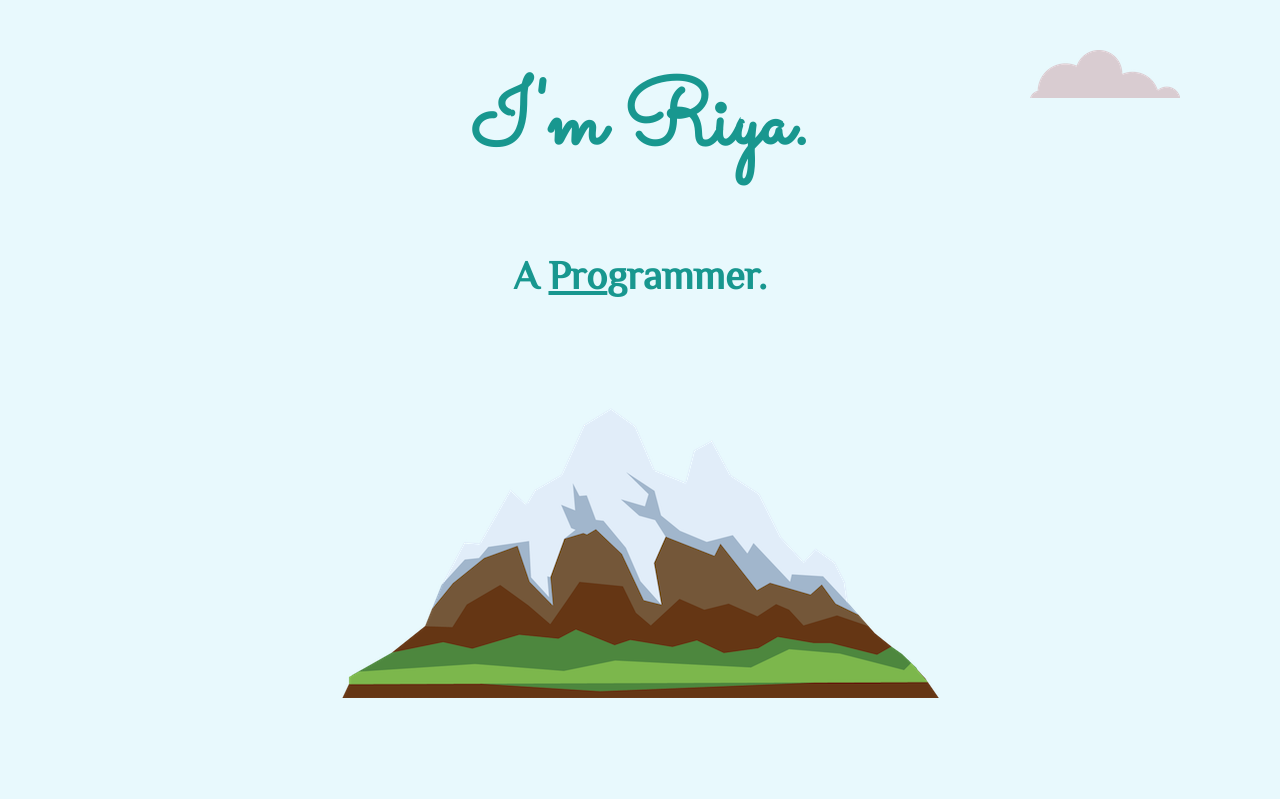
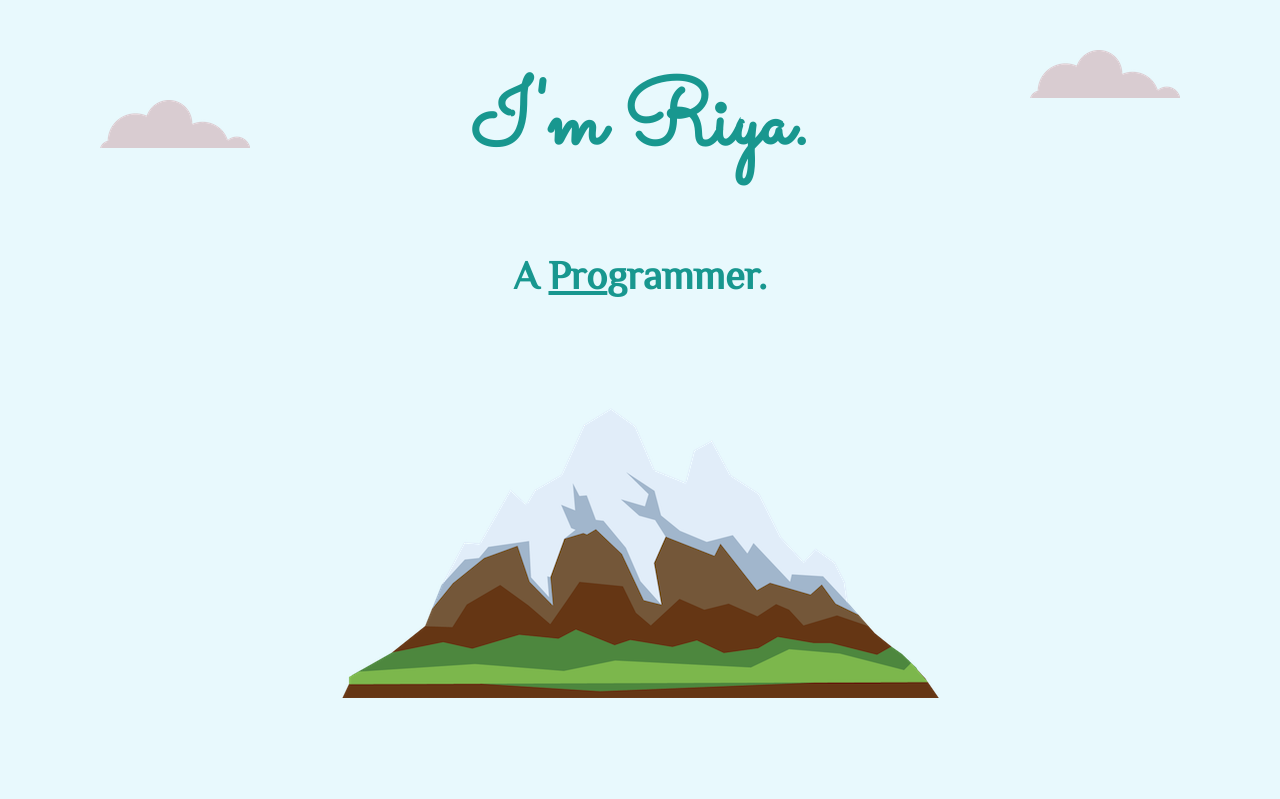
Before and after one commit to Riya12335/FirstPage, a plain HTML site: page index.html in a window 1280 px wide. Shown: the top 799 px of the page. Drawn offline with Linux system fonts and the light colour scheme.

Commit message:
Update styles.css

```diff
--- a/css/styles.css
+++ b/css/styles.css
@@ -24,7 +24,7 @@ body{
 .bottom-cloud{
   position:absolute;
   left:100px;
-  bottom:1000px;
+  top:100px;
 }
 .top-cloud{
   position:absolute;
```
